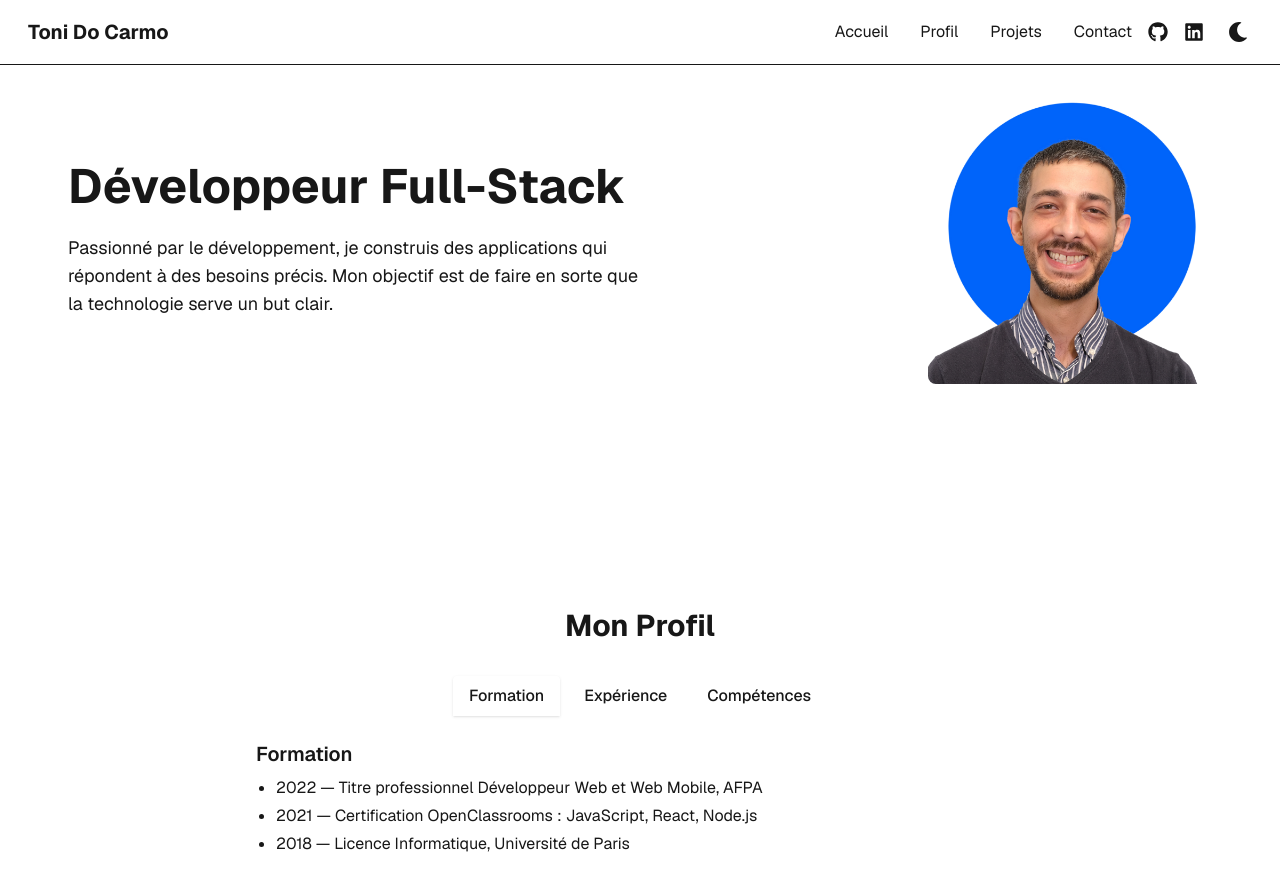
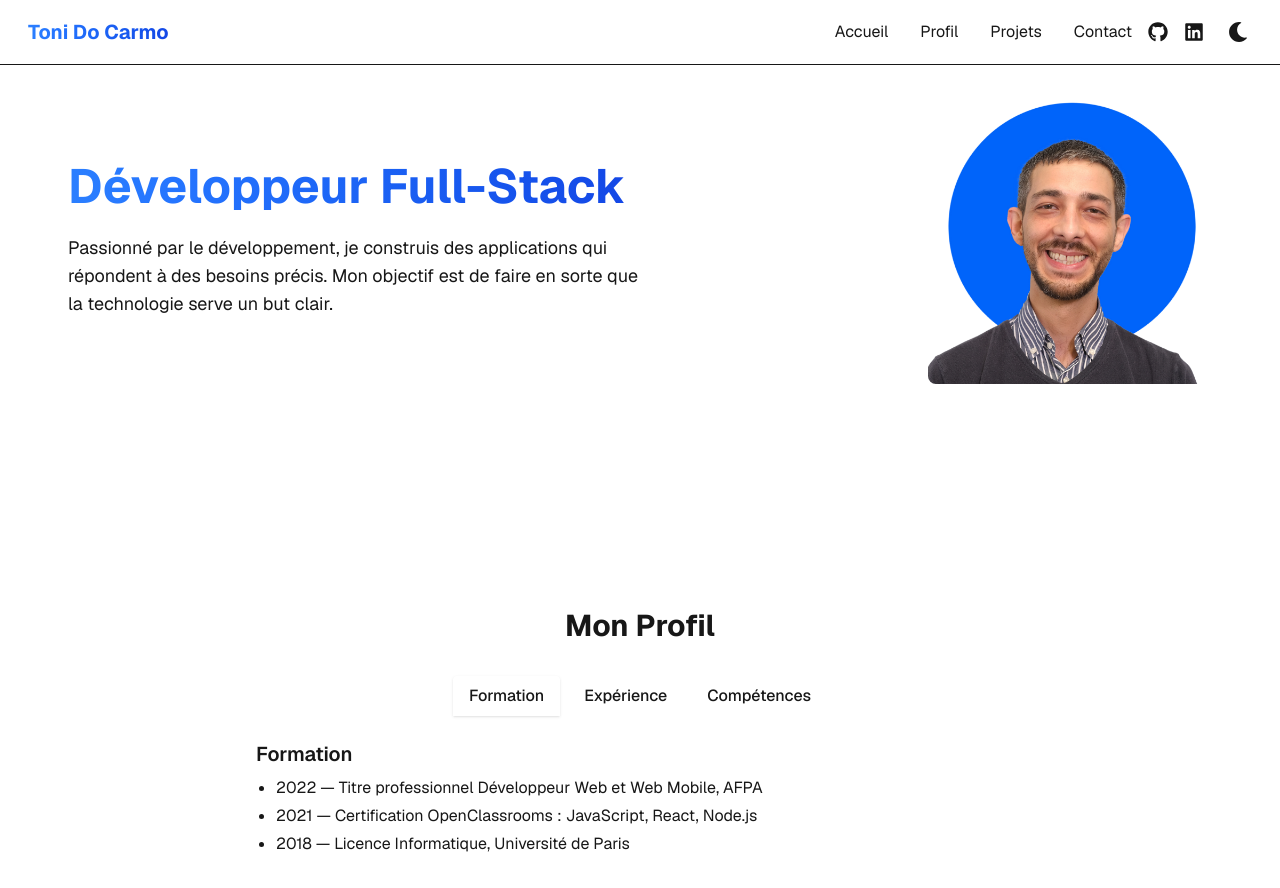
Before and after one commit to tdocarmo/portfolio, a Next.js app: page / in a window 1280 px wide. Shown: the top 888 px of the page. Built offline with nearby package versions, Linux system fonts and the light colour scheme.

Commit message:
style: enhance text appearance in Home and Navbar components with gradient backgrounds and hover effects

```diff
--- a/src/app/page.tsx
+++ b/src/app/page.tsx
@@ -11,7 +11,7 @@
         {/* Section d'accueil avec texte à gauche et photo à droite */}
         <div className="flex flex-col md:flex-row items-center justify-between w-full max-w-6xl gap-12 py-16">
           <div className="flex flex-col items-start gap-6 max-w-xl ml-1">
-            <h1 className="text-4xl sm:text-5xl font-bold text-left">Développeur Full-Stack</h1>
+            <h1 className="text-4xl sm:text-5xl font-bold text-left bg-gradient-to-r from-blue-500 to-blue-700 bg-clip-text text-transparent hover:from-blue-600 hover:to-blue-800 transition-all duration-300">Développeur Full-Stack</h1>
             <p className="text-lg text-foreground/80 text-left">Passionné par le développement, je construis des applications qui répondent à des besoins précis. Mon objectif est de faire en sorte que la technologie serve un but clair.</p>
           </div>
           <div className="w-full md:w-1/4 aspect-square relative rounded-lg overflow-hidden">
--- a/src/components/Navbar.tsx
+++ b/src/components/Navbar.tsx
@@ -22,7 +22,7 @@
         <div className="flex items-center justify-between h-16">
           {/* Logo et nom */}
           <div className="flex items-center ml-1">
-            <span className="text-xl font-bold text-foreground">Toni Do Carmo</span>
+            <span className="text-xl font-bold bg-gradient-to-r from-blue-500 to-blue-700 bg-clip-text text-transparent hover:from-blue-600 hover:to-blue-800 transition-all duration-300">Toni Do Carmo</span>
           </div>
 
           {/* Liens de navigation */}
```
